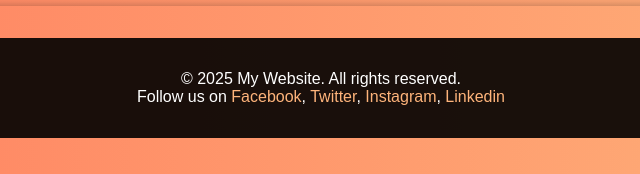
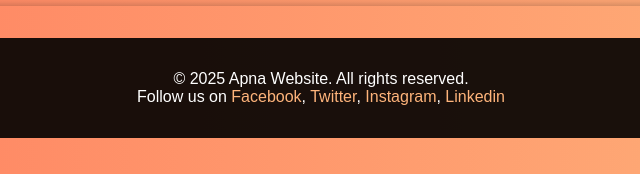
Before and after one commit to riteshmaurya089/Responsive-Navbar, a plain HTML site: page index.html in a window 1280 px wide. Shown: the part 623-797 px from the top of the page, 319-959 px from the left. Drawn offline with Linux system fonts and the light colour scheme.

Commit message:
footer update

```diff
--- a/index.html
+++ b/index.html
@@ -202,7 +202,7 @@
     </div>
 
     <footer class="footer">
-        <p>&copy; 2025 My Website. All rights reserved.</p>
+        <p>&copy; 2025 Apna Website. All rights reserved.</p>
         <p>Follow us on
             <a href="#">Facebook</a>,
             <a href="#">Twitter</a>,
```
